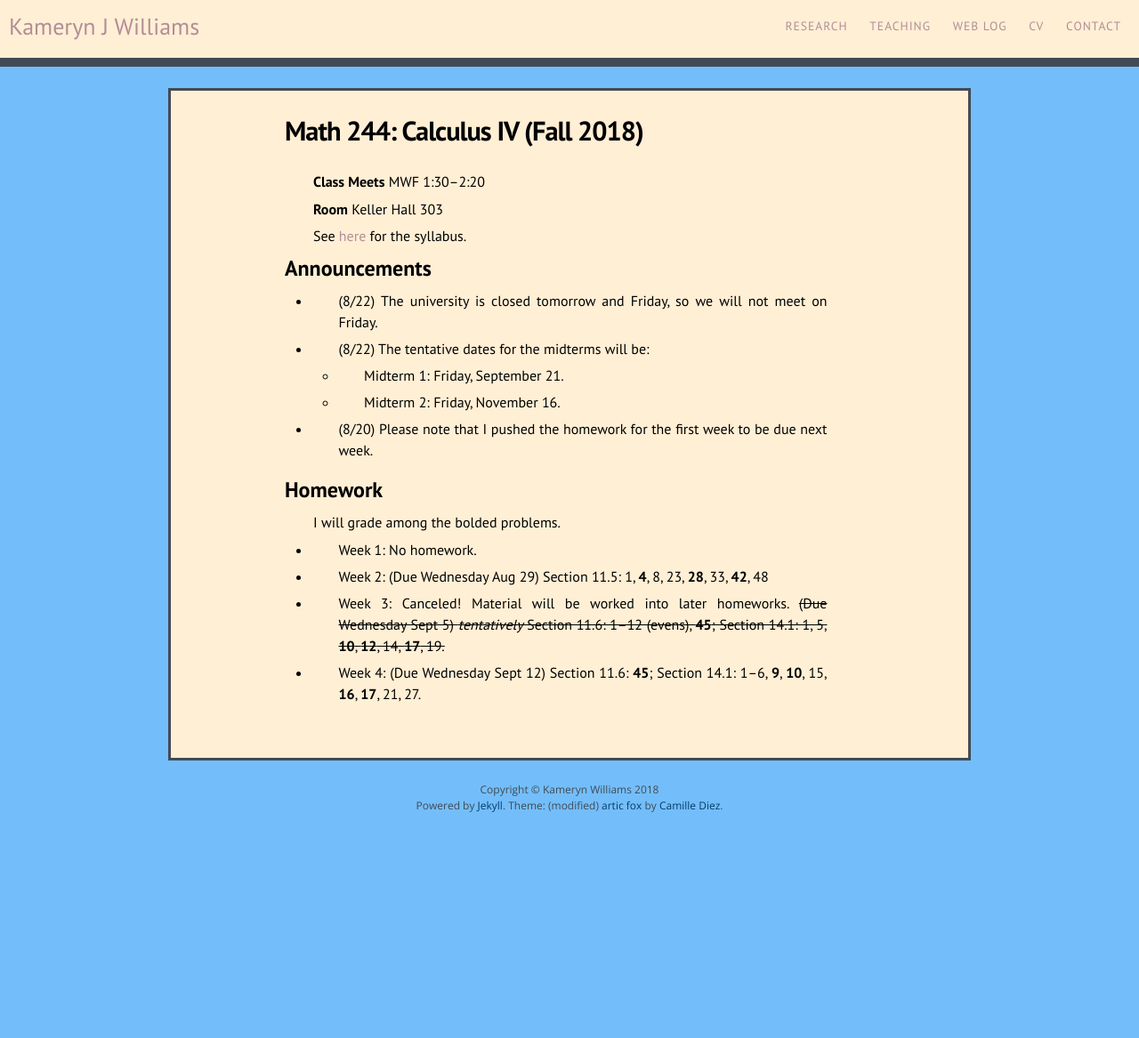
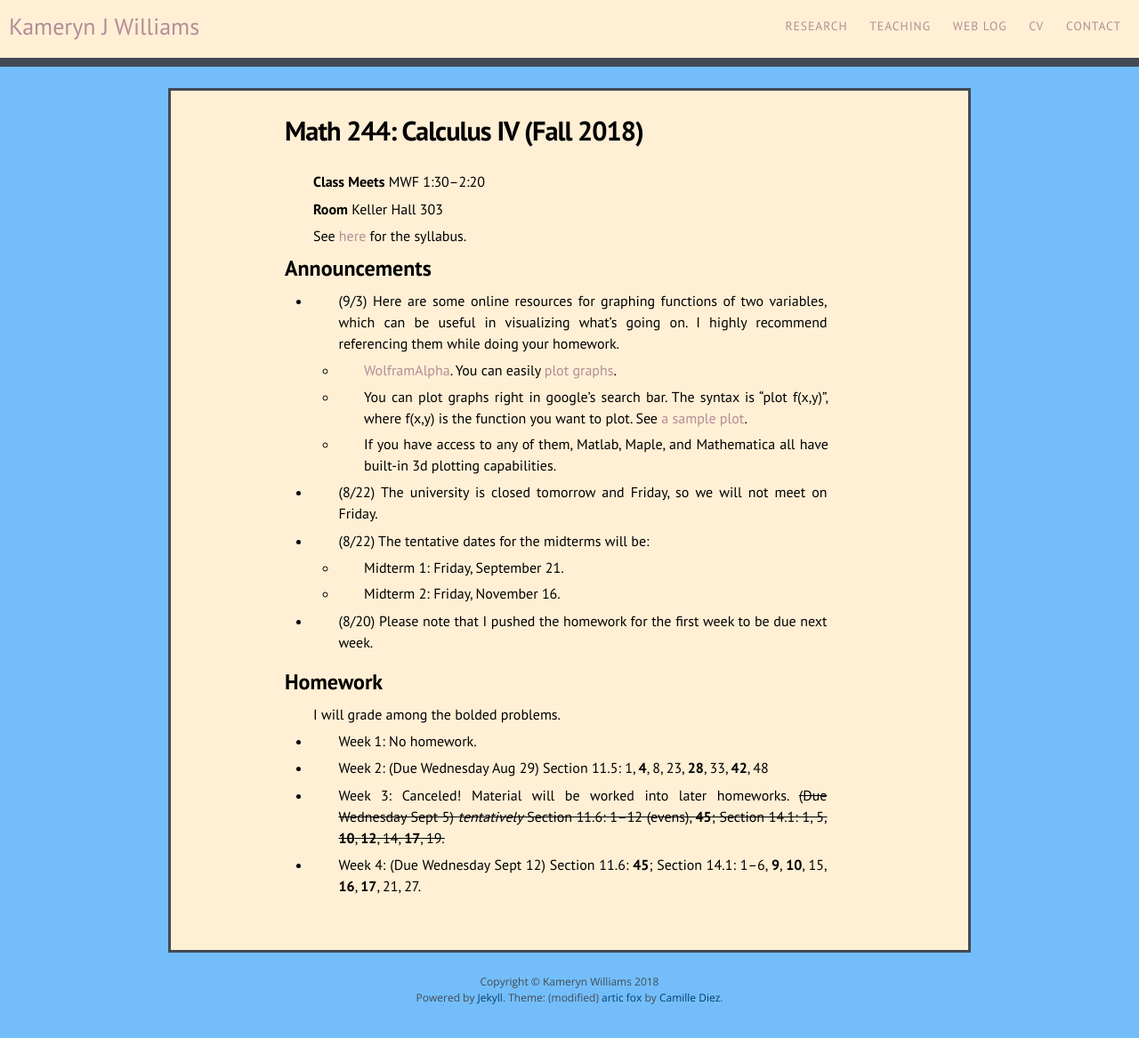
Before and after one commit to kamerynjw/kamerynjw.github.io, a Jekyll site: the page built from teaching/2018/math244.md, in a window 1280 px wide. Shown: the whole page at 89% size. Built offline with Jekyll 4.4.1, drawn with Linux system fonts in a browser that asks for light colours; nearby versions of some CDN libraries; before the commit the page ends 951 px from its top, so only the background shows below that.

Commit message:
added note about online graphing resources

```diff
--- a/teaching/2018/math244.md
+++ b/teaching/2018/math244.md
@@ -12,6 +12,14 @@ See [here]({{ page.url }}syllabus) for the syllabus.
 
 Announcements
 -------------
+
+* (9/3) Here are some online resources for graphing functions of two variables, which can be useful in visualizing what's going on. I highly recommend referencing them while doing your homework.
+
+    * [WolframAlpha](http://www.wolframalpha.com/). You can easily [plot graphs](input/?i=plot+2sin+x+cos+y).
+
+    * You can plot graphs right in google's search bar. The syntax is "plot f(x,y)", where f(x,y) is the function you want to plot. See [a sample plot](https://www.google.com/search?q=plot+2sin(x)cos(y)).
+
+    * If you have access to any of them, Matlab, Maple, and Mathematica all have built-in 3d plotting capabilities.
 
 * (8/22) The university is closed tomorrow and Friday, so we will not meet on Friday.
 
```
